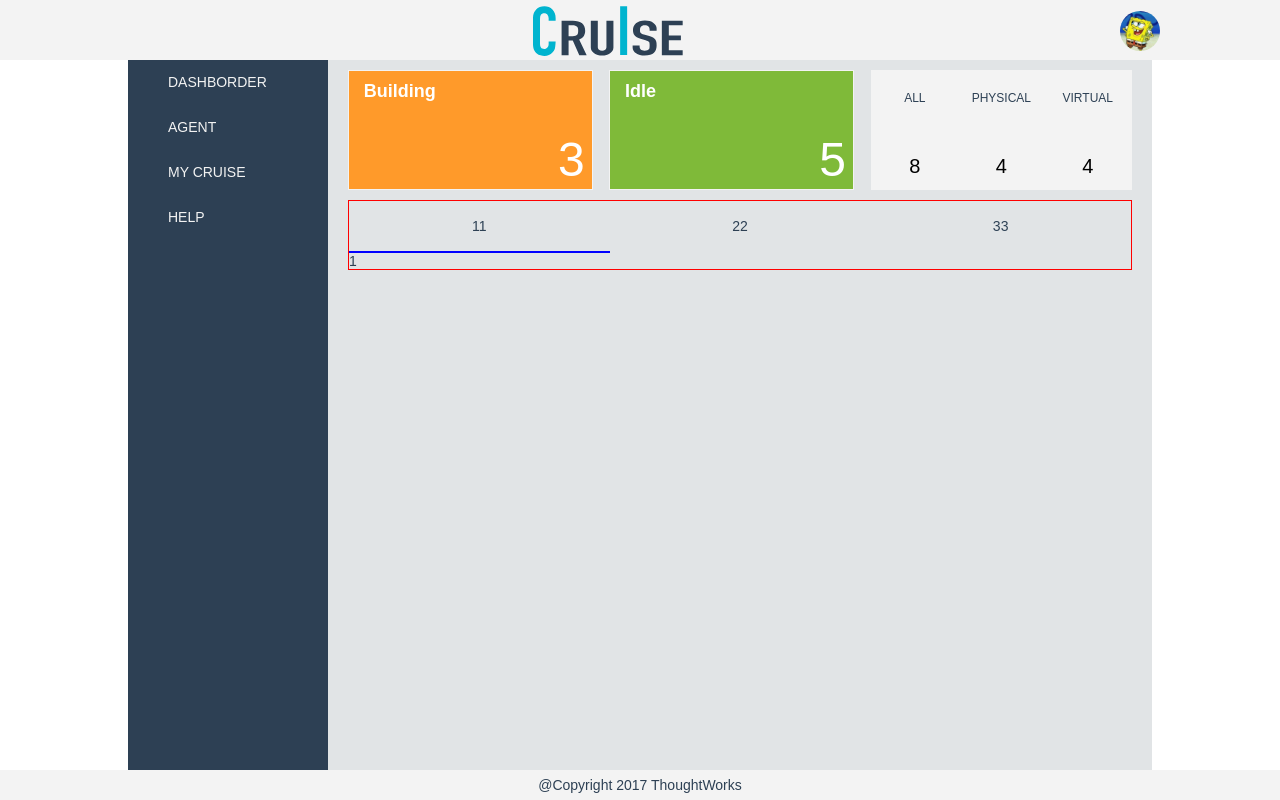
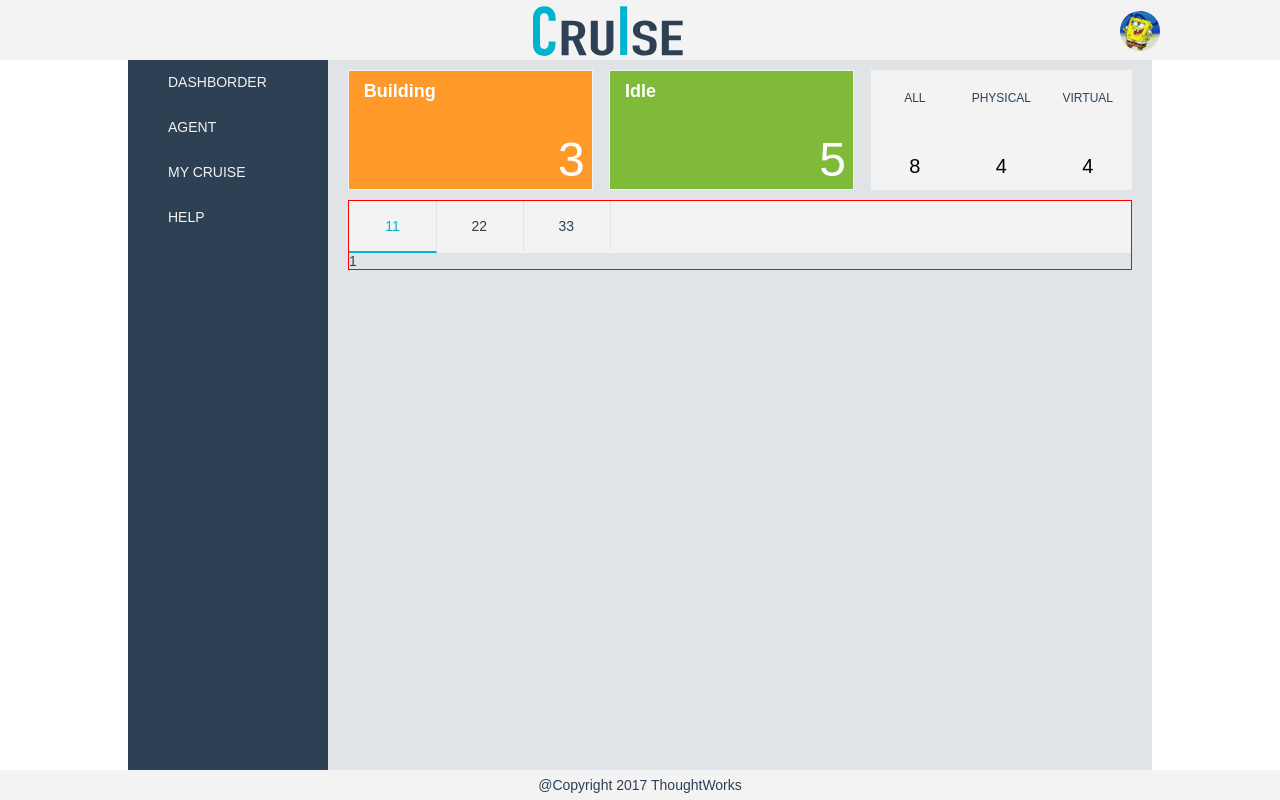
Before and after one commit to BlueStoneQ/BBQ, a React (Create React App) app in the folder thoughtworks-homework/cruise/: page / in a window 1280 px wide. Built offline with nearby package versions, Linux system fonts and the light colour scheme.

Commit message:
Cruise-components-tabs部分增加文字不能被选中 + tabs部分的宽度设置props.tabsWidth

```diff
--- a/thoughtworks-homework/cruise/src/components/common/tabs/index.css
+++ b/thoughtworks-homework/cruise/src/components/common/tabs/index.css
@@ -6,18 +6,24 @@
 }
 
 /* Tabs - header 选择器wrap部分 */
-.tabs-header {}
+.tabs-header {
+  background: #F3F3F3;
+}
 
 /* Tabs - selector */
 .tab-common {
   display: inline-block;
-  text-align: center;
+  width: 100%;
   height: 50px;
   line-height: 50px;
-  width: 100%;
+  text-align: center;
   cursor: pointer;
+  user-select: none;
+  -ms-user-select: none;
+  border-right: 1px solid #E1E4E6;
 }
 
 .tab-selected {
-  border-bottom: 2px solid #00f;
+  color: #00B4CF;
+  border-bottom: 2px solid #00B4CF;
 }
--- a/thoughtworks-homework/cruise/src/components/common/tabs/index.jsx
+++ b/thoughtworks-homework/cruise/src/components/common/tabs/index.jsx
@@ -2,6 +2,9 @@
  * components-Tabs
  * 1- 栅格组件：24等分
  * 2- 响应式：xl>=1200px lg>=1024px md>=768 md<=768
+ * 3- props: {
+ *   tabsWidth：在header中 tabs占据的24栅格数的格数（一般取双数 默认24格） 剩余部分给extra
+ * }
  */
 import React, { Component } from 'react';
 import { Row, Col } from '../grid';
@@ -51,7 +54,7 @@
    */
   getTabsSelectorRender = (props, thiz) => {
     const { selectKey } = thiz.state;
-    const { children } = props;
+    const { children, tabsWidth } = props;
     const childrenLen = children.length;
     console.log('children: ', children);
     // 遍历计算生成tabs和extra 位置/宽度等进行计算 点击事件进行添加
@@ -62,7 +65,7 @@
             console.log('child->', child);
             return (
               <Col
-                span={24/childrenLen}
+                span={(tabsWidth || 24)/childrenLen}
                 key={child.key}
               >
                 <span
--- a/thoughtworks-homework/cruise/src/views/cruise/index.jsx
+++ b/thoughtworks-homework/cruise/src/views/cruise/index.jsx
@@ -119,7 +119,9 @@
             </Row>
             <Row style={{...rowStyle}}>
               <Col span={24} style={{...colStyle}}>
-                <Tabs>
+                <Tabs
+                  tabsWidth={8}
+                >
                   <TabPane tab='11' key='1'>1</TabPane>
                   <TabPane tab='22' key='2'>2</TabPane>
                   <TabPane tab='33' key='3'>3</TabPane>
```
